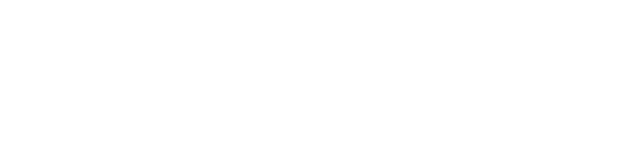
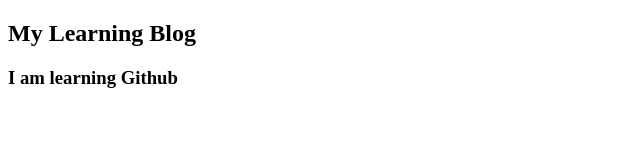
Before and after one commit to Tanjirul-Jalil/my-second-repo, a plain HTML site: page index.html in a window 1280 px wide. Shown: the whole page, without its empty margins (0-640 px from the left). Drawn offline with Linux system fonts and the light colour scheme.

Commit message:
Added Headlines

```diff
--- a/index.html
+++ b/index.html
@@ -7,6 +7,8 @@
     <title>My Second Github Repo</title>
 </head>
 <body>
+<h2>My Learning Blog</h2>
+<h3>I am learning Github</h3>
 
 </body>
 </html>
```
